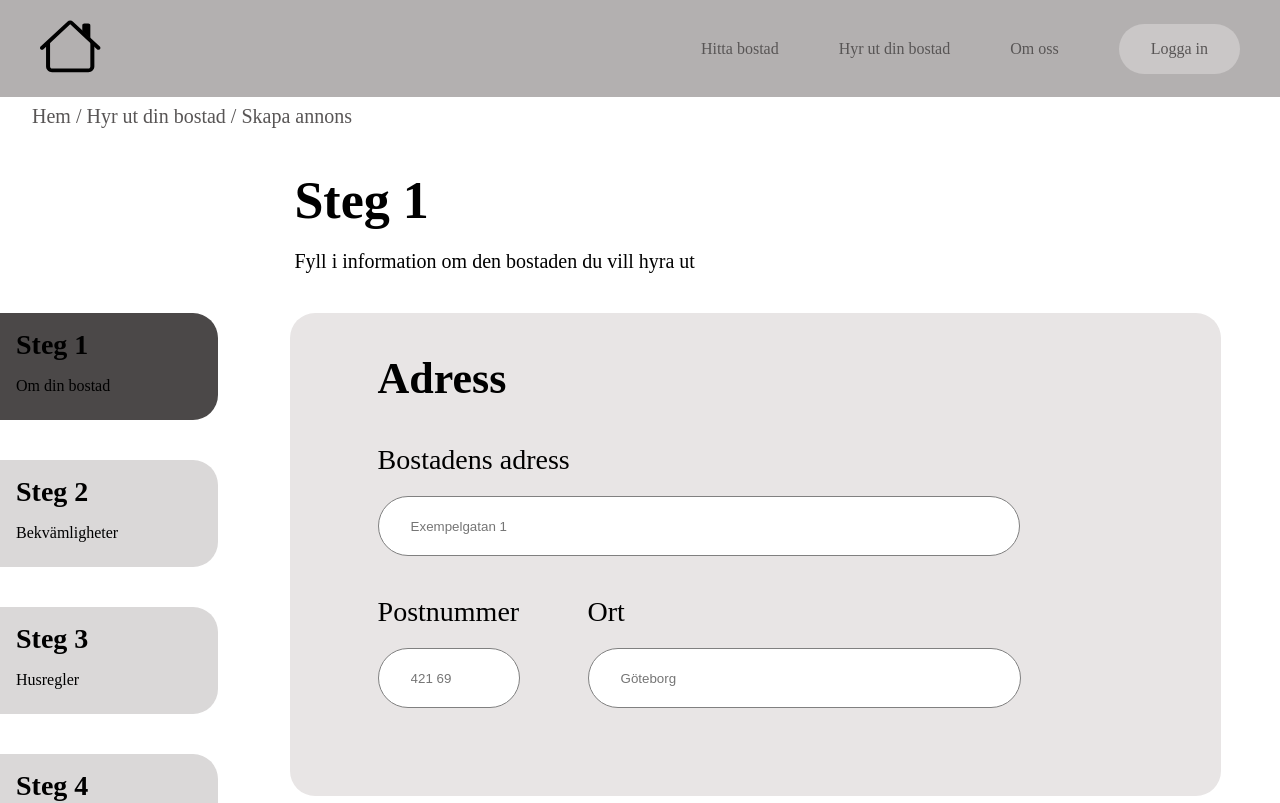
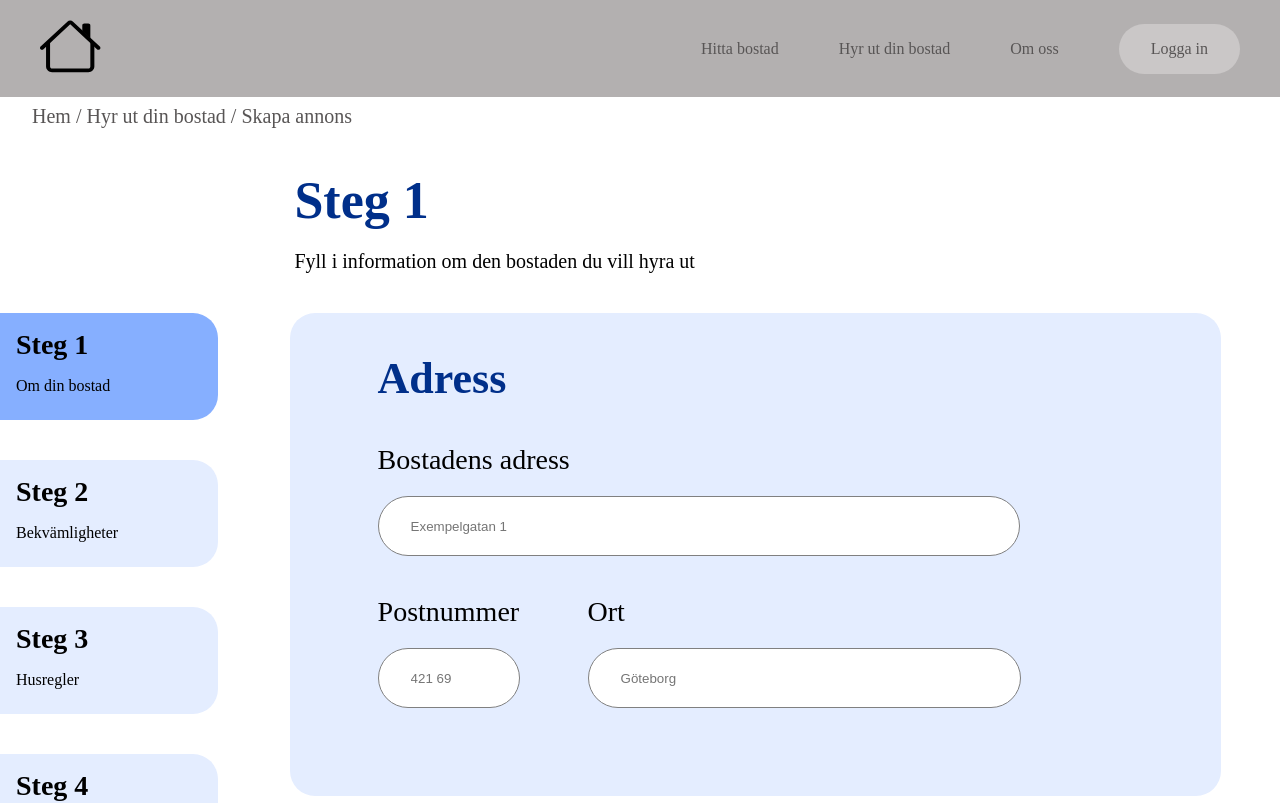
Before and after one commit to JonssonJohanna/Kollektiva, a Next.js app: page /StepOne in a window 1280 px wide. Shown: the top 803 px of the page. Built offline with nearby package versions, Linux system fonts and the light colour scheme.

Commit message:
colors on stepOne

```diff
--- a/styles/StepOne.module.css
+++ b/styles/StepOne.module.css
@@ -8,6 +8,7 @@
   padding-left: 23%;
   margin-bottom: 0;
   font-size: 52px;
+  color: var(--darkblue);
 }
 .breadText {
   padding-left: 23%;
@@ -38,22 +39,24 @@
 }
 
 .stepOne {
-  background-color: rgb(218, 216, 216);
+  background-color: var(--lighterblue);
   border-radius: 0px 25px 25px 0px;
   height: 107px;
 }
 
 .active {
-  background-color: rgb(75, 72, 72);
+  background-color: var(--blue);
   border-radius: 0px 25px 25px 0px;
   height: 107px;
 }
+
 .stepActive {
   padding-left: 1rem;
   margin-top: 0;
   margin-bottom: 0;
   padding-top: 1rem;
 }
+
 .step {
   padding-left: 1rem;
   margin-top: 0;
@@ -66,16 +69,18 @@
 }
 
 .info {
-  background-color: #e8e5e5;
+  background-color: var(--lighterblue);
   border-radius: 25px;
   padding-bottom: 3rem;
   padding-left: 3rem;
   width: 97%;
   margin-left: 2rem;
 }
+
 .title {
   margin: 40px;
   font-size: 44px;
+  color: var(--darkblue);
 }
 
 .inputField {
@@ -88,6 +93,7 @@
   font-size: 28px;
   font-weight: 500;
 }
+
 .adressField {
   border-radius: 200px;
   border: none;
@@ -104,11 +110,13 @@
   margin: 40px;
   gap: 2rem;
 }
+
 .number {
   display: flex;
   flex-direction: column;
   width: 30%;
 }
+
 .inputName {
   font-size: 28px;
   font-weight: 500;
@@ -119,6 +127,7 @@
   flex-direction: column;
   width: 100%;
 }
+
 .cityField {
   border-radius: 200px;
   border: none;
@@ -134,6 +143,7 @@
   margin-bottom: 1rem;
   font-weight: 500;
 }
+
 .InfoType {
   font-size: 28px;
   margin-left: 5%;
@@ -144,15 +154,16 @@
 .radioContainer {
   display: flex;
   margin: 0 40px 0 40px;
-
   justify-content: space-between;
   width: 70%;
 }
+
 .radioButtons {
   font-size: 20px;
   align-items: center;
   display: flex;
 }
+
 .checked {
   height: 40px;
   width: 40px;
@@ -179,6 +190,7 @@
   margin-bottom: 2rem;
   width: 65%;
 }
+
 .save {
   display: flex;
   justify-content: space-between;
@@ -190,7 +202,8 @@
 .buttons {
   width: 175px;
   height: 68px;
-  background-color: rgb(212, 212, 212);
+  background-color: var(--darkblue);
+  color: white;
   border-radius: 200px;
   border: none;
   cursor: pointer;
@@ -211,6 +224,7 @@
   background-color: white;
   margin-bottom: 2rem;
 }
+
 .minus {
   width: 44px;
   height: 40px;
@@ -221,6 +235,7 @@
   background-color: white;
   cursor: pointer;
 }
+
 .plus {
   width: 44px;
   height: 40px;
```
